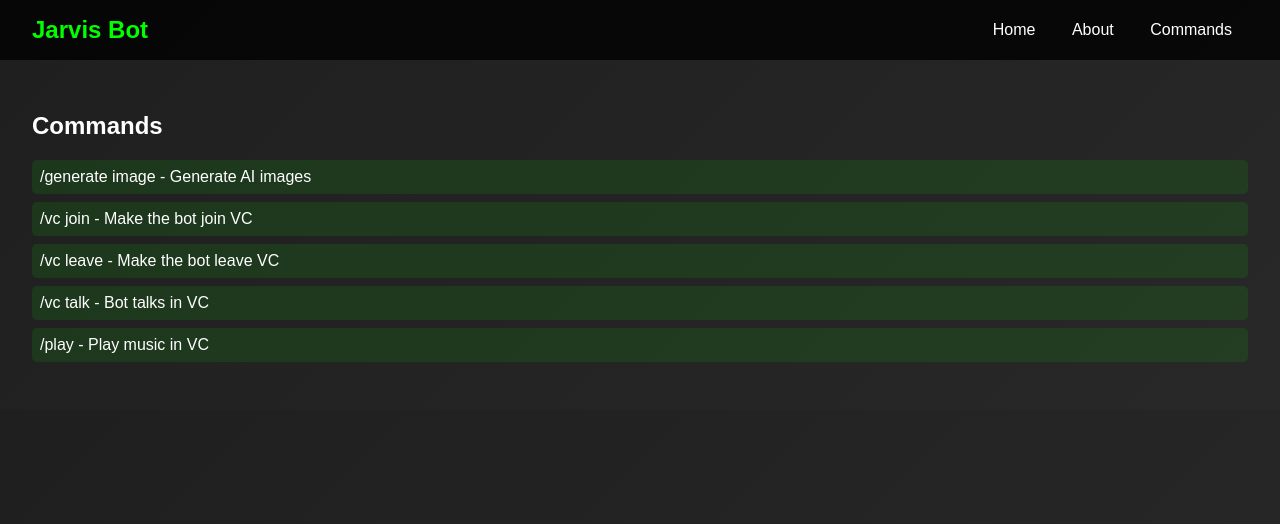
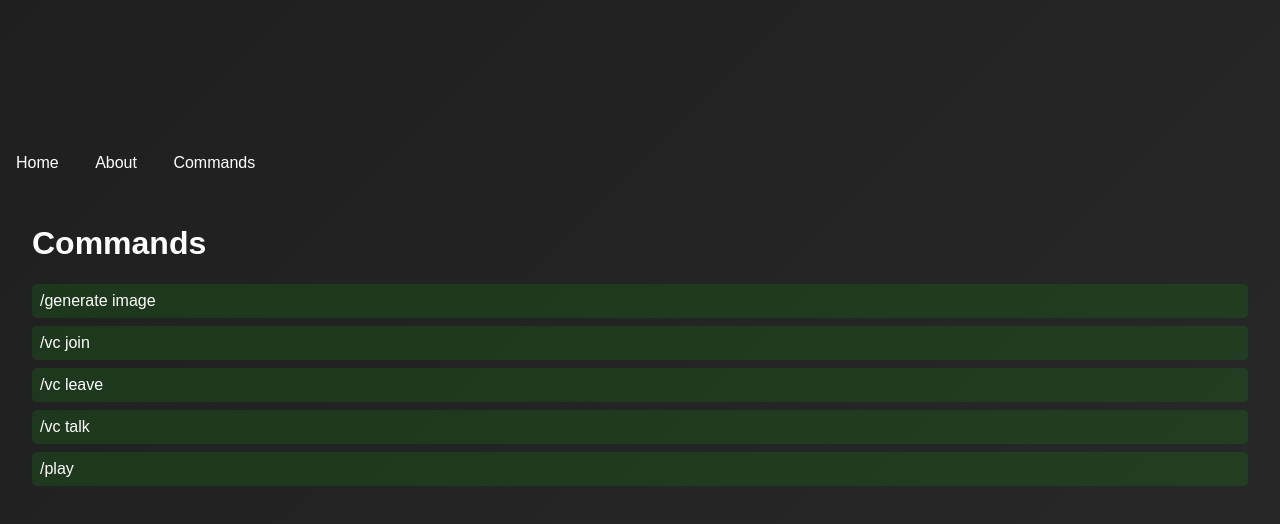
Before and after one commit to sahalshihabudheen-hash/JARVIS, a plain HTML site: page commands.html in a window 1280 px wide. Drawn offline with Linux system fonts and the light colour scheme; files that its build step writes are made by us from their sources.

Commit message:
Update commands.html

```diff
--- a/commands.html
+++ b/commands.html
@@ -1,35 +1,32 @@
-
 <!DOCTYPE html>
 <html lang="en">
 <head>
     <meta charset="UTF-8">
     <meta name="viewport" content="width=device-width, initial-scale=1.0">
-    <title>Commands - Jarvis Bot</title>
-    <link rel="stylesheet" href="style.css">
+    <title>Jarvis Commands</title>
+    <link rel="stylesheet" href="css/style.css">
 </head>
 <body>
+    <canvas id="particles"></canvas>
+    <div class="scan-lines"></div>
 
-    <header>
-        <div class="logo">Jarvis Bot</div>
     <nav>
         <a href="index.html">Home</a>
         <a href="about.html">About</a>
         <a href="commands.html">Commands</a>
     </nav>
-    </header>
 
     <main>
-        <section class="commands">
         <h1>Commands</h1>
-            <ul>
-                <li>/generate image - Generate AI images</li>
-                <li>/vc join - Make the bot join VC</li>
-                <li>/vc leave - Make the bot leave VC</li>
-                <li>/vc talk - Bot talks in VC</li>
-                <li>/play - Play music in VC</li>
+        <ul class="command-list">
+            <li>/generate image</li>
+            <li>/vc join</li>
+            <li>/vc leave</li>
+            <li>/vc talk</li>
+            <li>/play</li>
         </ul>
-        </section>
     </main>
 
+    <script src="js/script.js"></script>
 </body>
 </html>
```
Lines whose indentation alone changed are shown as unchanged.
